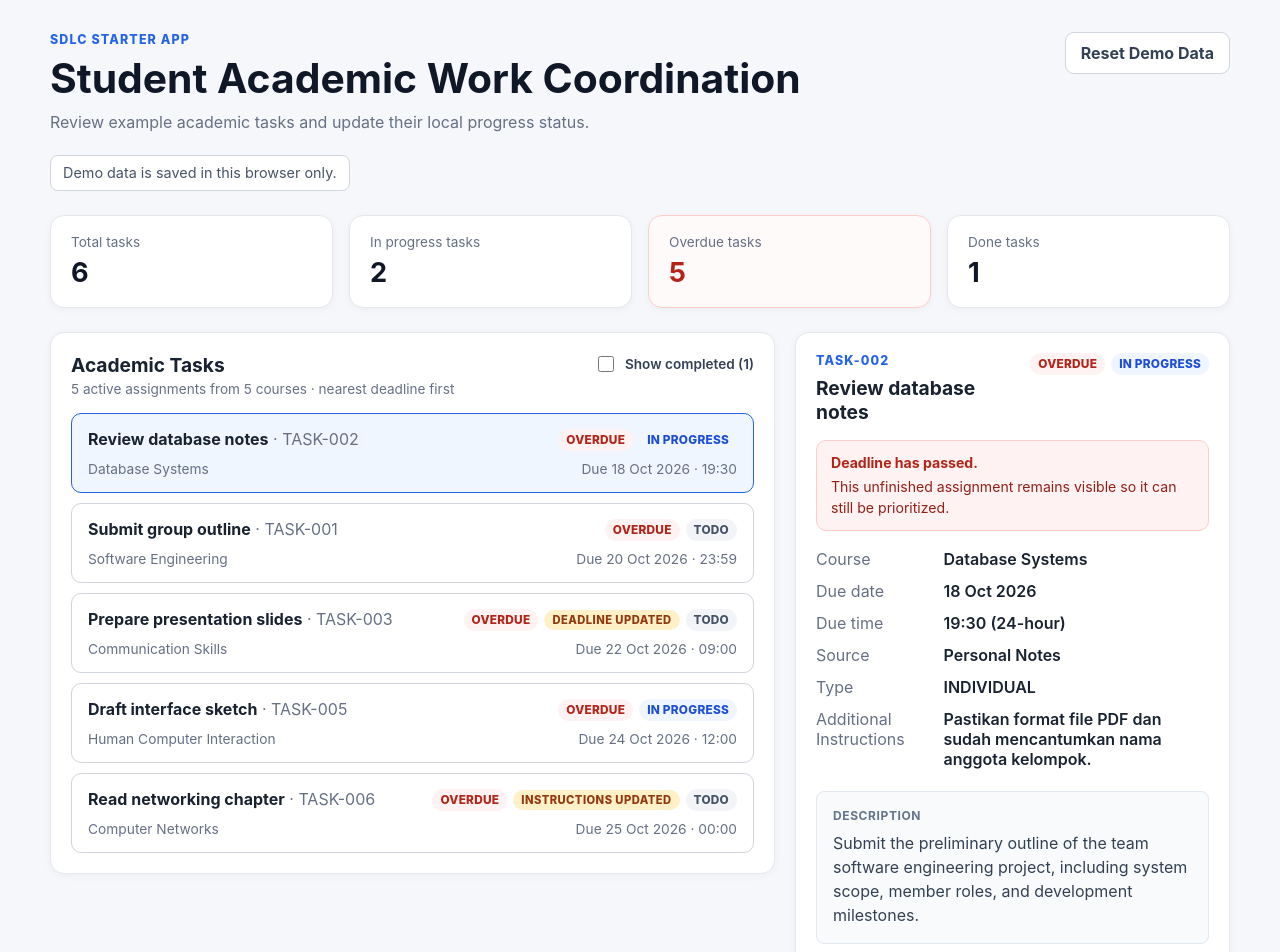
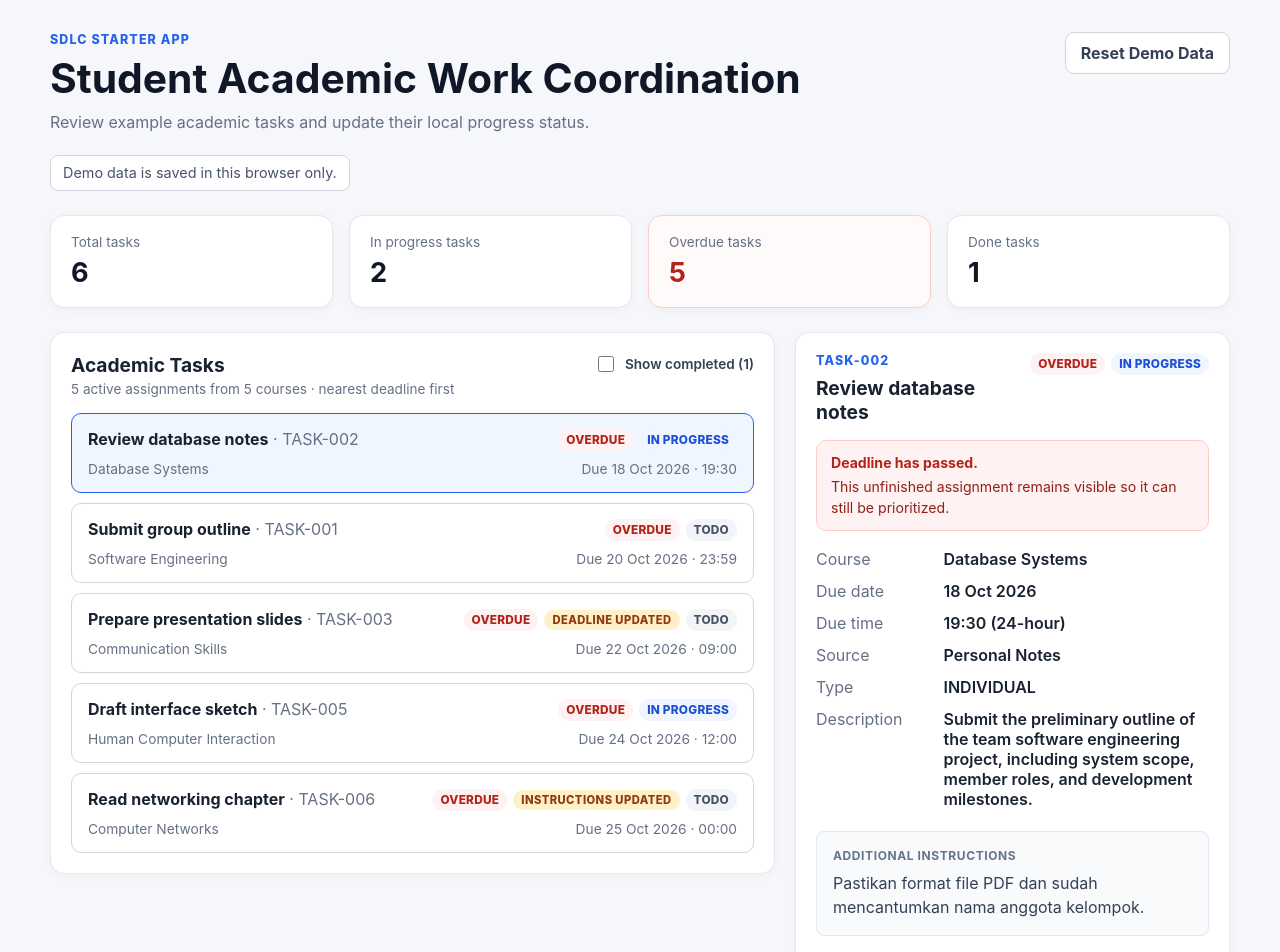
Before and after one commit to muriz-dev/sdlc-group-5, a React (Vite) app: page / in a window 1280 px wide. Shown: the top 952 px of the page. Built offline with nearby package versions, Linux system fonts and the light colour scheme.

Commit message:
TaskDetails layout

```diff
--- a/src/components/TaskDetails.jsx
+++ b/src/components/TaskDetails.jsx
@@ -74,7 +74,7 @@ export default function TaskDetails({ task, onAdvanceStatus, currentTime }) {
         </section>
       )}
 
-      {/* Tabel rincian atas: Additional Instructions dimasukkan ke sini */}
+      {/* Description sekarang dimasukkan ke dalam tabel rincian atas */}
       <dl className="details-list">
         <dt>Course</dt>
         <dd>{task.course}</dd>
@@ -89,11 +89,11 @@ export default function TaskDetails({ task, onAdvanceStatus, currentTime }) {
         <dd>{task.source}</dd>
         <dt>Type</dt>
         <dd>{task.type}</dd>
-        <dt>Additional Instructions</dt>
-        <dd>{task.additionalInstructions || 'Tidak ada instruksi tambahan.'}</dd>
+        <dt>Description</dt>
+        <dd>{task.description || 'No description provided.'}</dd>
       </dl>
 
-      {/* Description ditaruh di dalam kotak khusus (card/box) di bagian bawah */}
+      {/* Additional Instructions sekarang ditaruh di dalam kotak khusus di bagian bawah */}
       <div style={{
         backgroundColor: '#f8fafc',
         border: '1px solid #e2e8f0',
@@ -103,10 +103,10 @@ export default function TaskDetails({ task, onAdvanceStatus, currentTime }) {
         marginBottom: '20px'
       }}>
         <h4 style={{ margin: '0 0 8px 0', fontSize: '12px', fontWeight: 'bold', color: '#64748b', letterSpacing: '0.05em' }}>
-          DESCRIPTION
+          ADDITIONAL INSTRUCTIONS
         </h4>
         <p style={{ margin: '0', color: '#334155', lineHeight: '1.5' }}>
-          {task.description || 'No description provided.'}
+          {task.additionalInstructions || 'Tidak ada instruksi tambahan.'}
         </p>
       </div>
 
```
